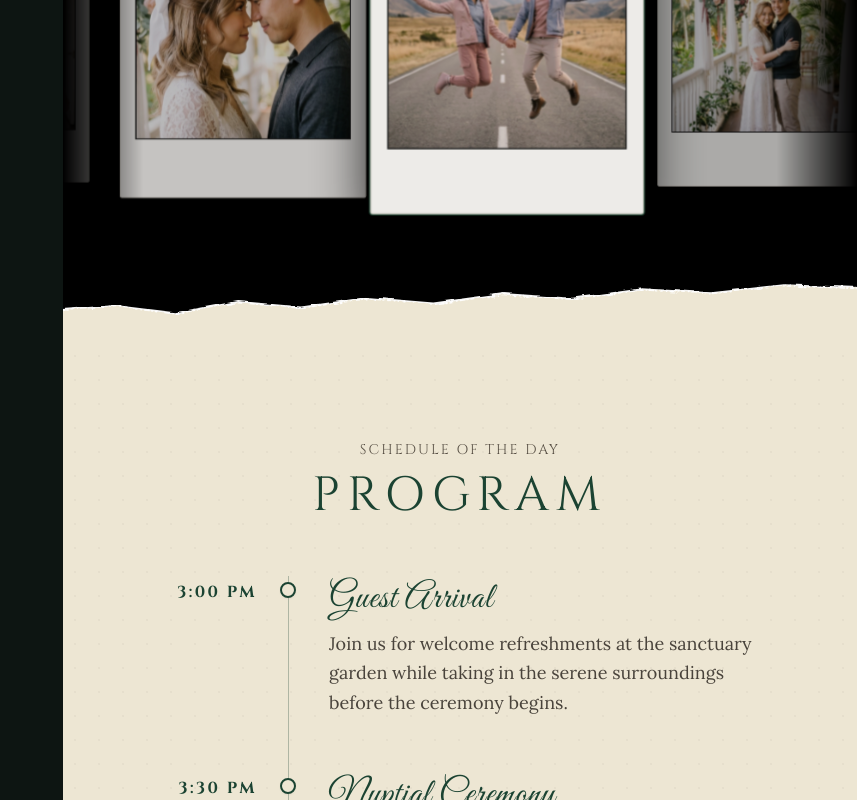
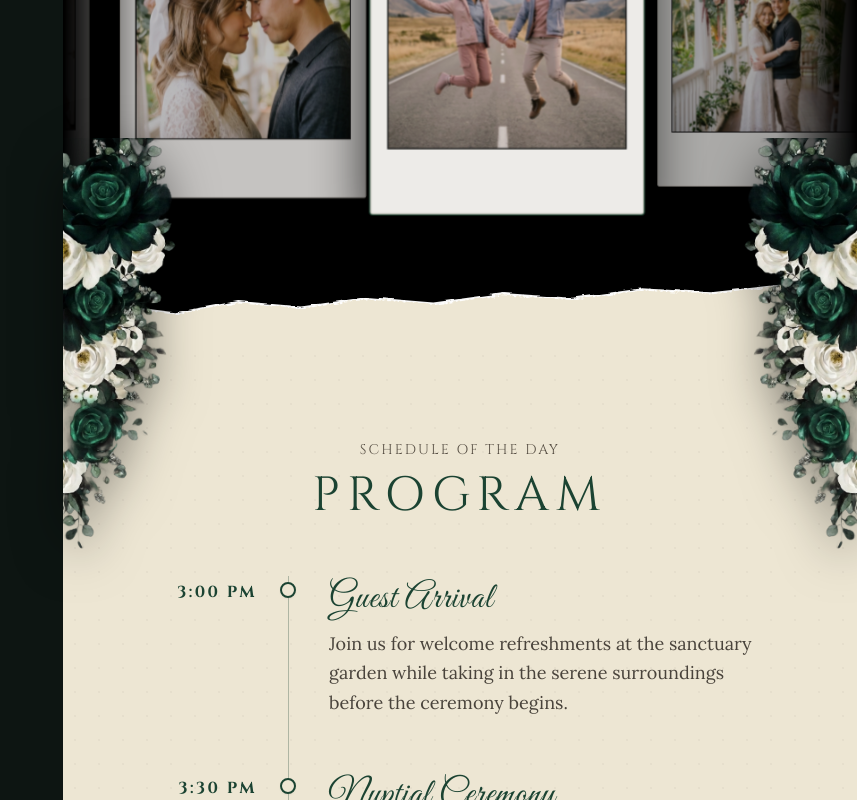
Before and after one commit to clydekeanu-rgb/clara-mateo, a React (Vite) app: page / in a window 1280 px wide. Shown: the part 1340-2140 px from the top of the page, without its empty margins (423-1280 px from the left). Built offline with nearby package versions, Linux system fonts and the light colour scheme.

Commit message:
feat: add botanical emerald floral spray flanks overlapping gallery and torn paper seam

```diff
--- a/src/App.tsx
+++ b/src/App.tsx
@@ -48,7 +48,8 @@ export default function App() {
           {/* Section 2.7: Gallery Marquee (Pure Black #000000 background) */}
           <GalleryMarquee images={content.gallery_images} />
 
-          {/* Transition: Black Gallery to Cream Timing */}
+          {/* Transition: Black Gallery to Cream Timing with Symmetrical Floral Flanks */}
+          <div className="relative w-full">
             <TornDivider
               fromColor="#000000"
               toColor="#EDE6D3"
@@ -56,6 +57,33 @@ export default function App() {
               variant={2}
               height={80}
             />
+
+            {/* Left Floral Flank (Overlapping bottom ~25% of Gallery and cascading onto Torn Paper) */}
+            <div
+              className="absolute -top-16 sm:-top-24 md:-top-32 left-0 z-30 pointer-events-none select-none w-28 sm:w-40 md:w-52 lg:w-64 max-w-[40vw] overflow-visible"
+              aria-hidden="true"
+            >
+              <img
+                src={`${import.meta.env.BASE_URL}floral_flank.png`}
+                alt=""
+                className="w-full h-auto object-contain drop-shadow-[0_12px_24px_rgba(0,0,0,0.5)]"
+                loading="lazy"
+              />
+            </div>
+
+            {/* Right Floral Flank (Mirrored) */}
+            <div
+              className="absolute -top-16 sm:-top-24 md:-top-32 right-0 z-30 pointer-events-none select-none w-28 sm:w-40 md:w-52 lg:w-64 max-w-[40vw] overflow-visible"
+              aria-hidden="true"
+            >
+              <img
+                src={`${import.meta.env.BASE_URL}floral_flank.png`}
+                alt=""
+                className="w-full h-auto object-contain scale-x-[-1] drop-shadow-[0_12px_24px_rgba(0,0,0,0.5)]"
+                loading="lazy"
+              />
+            </div>
+          </div>
 
           {/* Section 3: Timing (Cream background) */}
           <Timing content={content} />
```
Also changed, not shown: public/floral_flank.png (added). Lines whose indentation alone changed are shown as unchanged.
